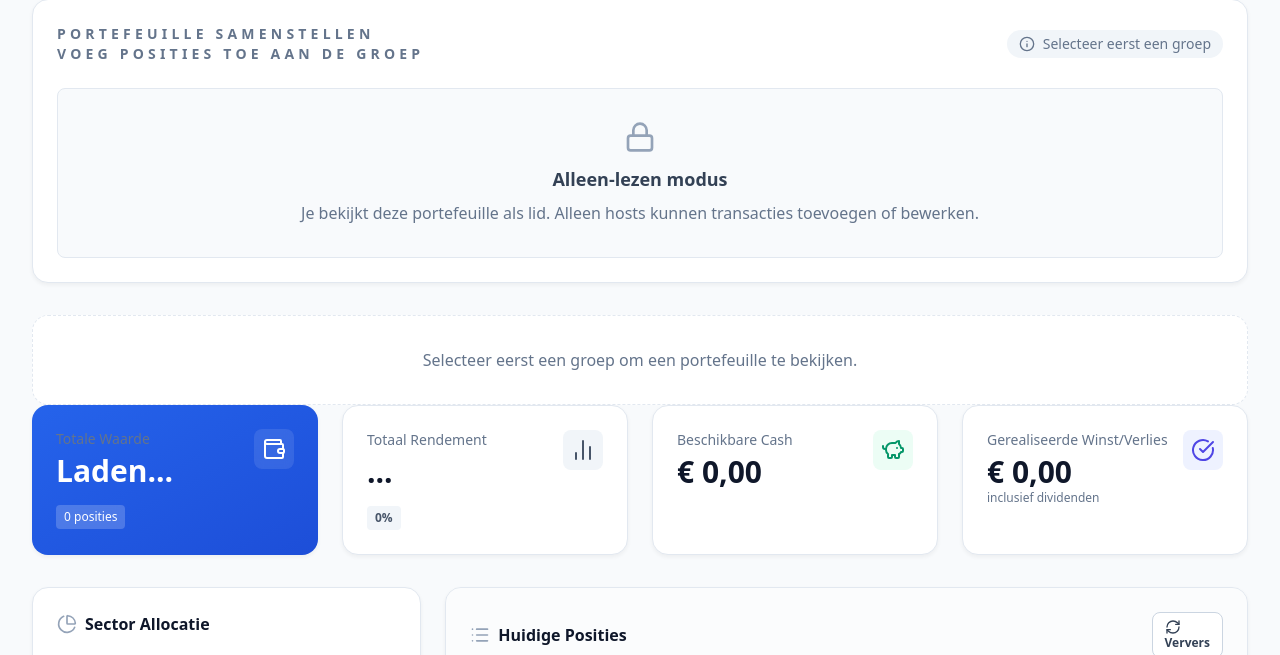
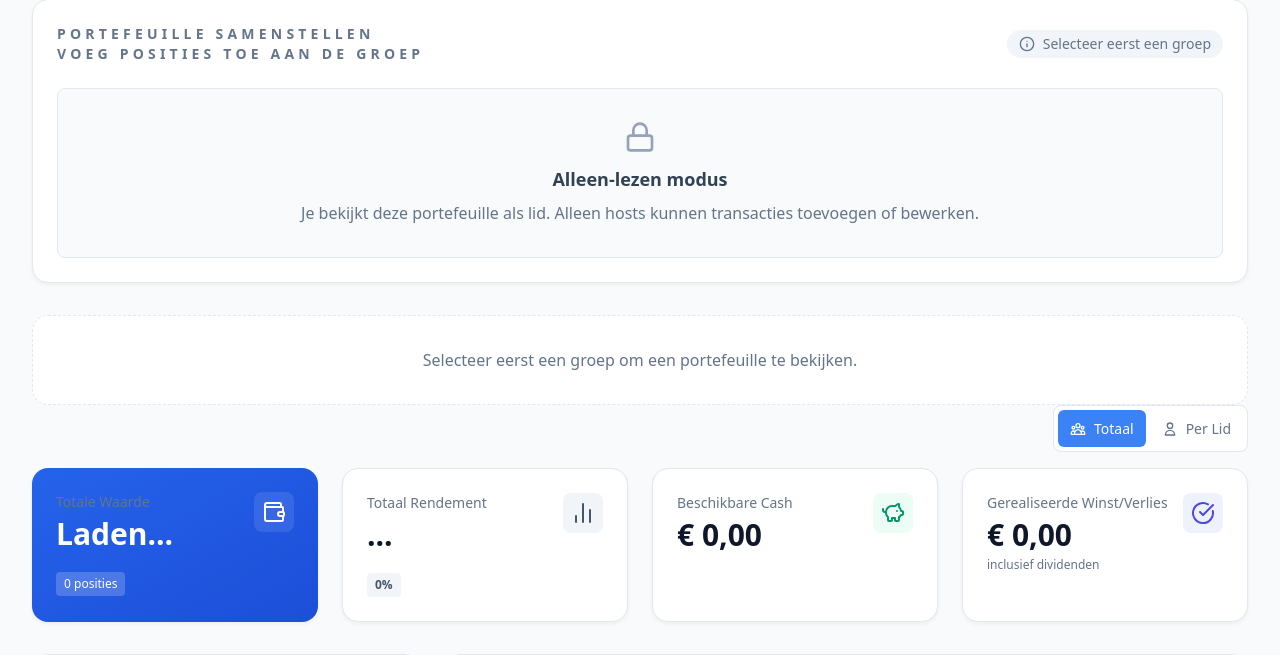
Before and after one commit to A-D-DBS-application/web-application-2025-group-16, a Flask app: page /portfolio in a window 1280 px wide. Shown: the part 194-849 px from the top of the page. Run offline with Flask 3, Linux system fonts and the light colour scheme; the visitor is signed in with stand-in values (Sample User, id 1); data that the repository does not hold is empty; some libraries are stand-ins or nearby versions.

Commit message:
Berekening per lid

````diff
--- a/templates/dashboard.html
+++ b/templates/dashboard.html
@@ -5,6 +5,45 @@
 {% block head_extras %}
 <script src="https://cdn.jsdelivr.net/npm/@supabase/supabase-js@2"></script>
 <script src="https://cdn.jsdelivr.net/npm/chart.js"></script>
+<style>
+    .view-toggle {
+        display: inline-flex;
+        background: white;
+        border: 1px solid #e2e8f0;
+        border-radius: 0.5rem;
+        padding: 0.25rem;
+        gap: 0.25rem;
+    }
+
+    .view-toggle-btn {
+        padding: 0.5rem 0.75rem;
+        border-radius: 0.375rem;
+        cursor: pointer;
+        transition: all 0.2s;
+        display: flex;
+        align-items: center;
+        gap: 0.5rem;
+        background: transparent;
+        border: none;
+        color: #64748b;
+        font-size: 0.875rem;
+        font-weight: 500;
+    }
+
+    .view-toggle-btn:hover {
+        background: #f8fafc;
+    }
+
+    .view-toggle-btn.active {
+        background: #3b82f6;
+        color: white;
+    }
+
+    .view-toggle-btn svg {
+        width: 1rem;
+        height: 1rem;
+    }
+</style>
 {% endblock %}
 
 {% block content %}
@@ -275,12 +314,31 @@
     <strong class="font-bold">Fout!</strong> <span id="error-text"></span>
 </div>
 
+<!-- View Toggle -->
+<div class="flex justify-end mb-4">
+    <div class="view-toggle">
+        <button class="view-toggle-btn active" id="view-total-btn" title="Totale waarde">
+            <svg xmlns="http://www.w3.org/2000/svg" fill="none" viewBox="0 0 24 24" stroke="currentColor">
+                <path stroke-linecap="round" stroke-linejoin="round" stroke-width="2" d="M17 20h5v-2a3 3 0 00-5.356-1.857M17 20H7m10 0v-2c0-.656-.126-1.283-.356-1.857M7 20H2v-2a3 3 0 015.356-1.857M7 20v-2c0-.656.126-1.283.356-1.857m0 0a5.002 5.002 0 019.288 0M15 7a3 3 0 11-6 0 3 3 0 016 0zm6 3a2 2 0 11-4 0 2 2 0 014 0zM7 10a2 2 0 11-4 0 2 2 0 014 0z" />
+            </svg>
+            <span>Totaal</span>
+        </button>
+        <button class="view-toggle-btn" id="view-per-member-btn" title="Waarde per lid">
+            <svg xmlns="http://www.w3.org/2000/svg" fill="none" viewBox="0 0 24 24" stroke="currentColor">
+                <path stroke-linecap="round" stroke-linejoin="round" stroke-width="2" d="M16 7a4 4 0 11-8 0 4 4 0 018 0zM12 14a7 7 0 00-7 7h14a7 7 0 00-7-7z" />
+            </svg>
+            <span>Per Lid</span>
+        </button>
+    </div>
+</div>
+
 <div class="grid grid-cols-1 md:grid-cols-4 gap-6 mb-8">
     <div class="glass-card p-6 bg-gradient-to-br from-blue-600 to-blue-700 text-white border-none">
         <div class="flex justify-between items-start">
             <div>
                 <p class="text-blue-100 text-sm font-medium mb-1">Totale Waarde</p>
                 <h2 id="total-value" class="text-3xl font-bold">Laden...</h2>
+                <p id="total-value-subtitle" class="text-blue-100 text-xs mt-1"></p>
             </div>
             <div class="p-2 bg-white/10 rounded-lg backdrop-blur-sm">
                 <i data-lucide="wallet" class="h-6 w-6 text-white"></i>
@@ -298,6 +356,7 @@
             <div>
                 <p class="text-slate-500 text-sm font-medium mb-1">Totaal Rendement</p>
                 <h2 id="total-gain" class="text-3xl font-bold text-slate-900">...</h2>
+                <p id="total-gain-subtitle" class="text-slate-400 text-xs mt-1"></p>
             </div>
             <div class="p-2 bg-slate-100 rounded-lg">
                 <i data-lucide="bar-chart-2" class="h-6 w-6 text-slate-600"></i>
@@ -328,6 +387,7 @@
             <div>
                 <p class="text-slate-500 text-sm font-medium mb-1">Gerealiseerde Winst/Verlies</p>
                 <h2 id="realized-profit" class="text-3xl font-bold text-slate-900">€ 0,00</h2>
+                <p id="realized-profit-subtitle" class="text-slate-400 text-xs mt-1"></p>
             </div>
             <div class="p-2 bg-indigo-50 rounded-lg">
                 <i data-lucide="check-circle" class="h-6 w-6 text-indigo-600"></i>
@@ -476,11 +536,9 @@
 
     const SUPABASE_URL = "{{ supabase_url }}";
     const SUPABASE_KEY = "{{ supabase_key }}";
-    // FIX: Renamed variable to avoid conflict with the library loaded in head
     const supabaseClient = window.supabase.createClient(SUPABASE_URL, SUPABASE_KEY);
     const ACTIVE_GROUP_ID = Number('{{ active_group.id if active_group else "" }}') || null;
 
-    // FIX: Added quotes and string comparison to fix syntax highlighting in VS Code
     const IS_HOST = "{{ 'true' if is_host else 'false' }}" === "true";
 
     const tickerInput = document.getElementById('ticker-input');
@@ -711,7 +769,6 @@
             }
         } catch (e) {
             console.error('FX refresh error:', e);
-            // Keep silent here; top-level toast already reports overall status
         }
     }
 
@@ -1016,6 +1073,7 @@
             if (em) em.classList.remove('hidden');
         }
     }
+
     async function augmentPortfolioCurrencies(rows) {
         if (!Array.isArray(rows) || rows.length === 0) return rows;
         const result = [];
@@ -1071,6 +1129,7 @@
         }
         return result;
     }
+
     async function fetchRealizedProfit() {
         try {
             if (!ACTIVE_GROUP_ID || !realizedProfitEl) return;
@@ -1189,36 +1248,28 @@
 
         lucide.createIcons();
 
-        // Totalen updaten (allemaal van server)
+        // Store raw totals
         const totals = data.totals || {};
-
-        document.getElementById('total-value').innerText = eur.format(totals.total_value_with_cash || 0);
+        rawTotals.totalValue = totals.total_value_with_cash || 0;
+        rawTotals.totalReturn = totals.total_return || 0;
+        rawTotals.returnPct = totals.return_percentage || 0;
+        rawTotals.realizedProfit = totals.realized || 0;
+
+        // Update displayed values based on current view mode
+        updateDisplayedValues();
+
+        // Update position count (not affected by view mode)
         document.getElementById('position-count').innerText = data.position_count || 0;
 
-        // Totaal Rendement
-        const totalReturn = totals.total_return || 0;
-        const returnPct = totals.return_percentage || 0;
-        const gainEl = document.getElementById('total-gain');
+        // Update gain badge color
         const badgeEl = document.getElementById('gain-badge');
-        const percentEl = document.getElementById('gain-percent');
-
-        if (gainEl) gainEl.innerText = eur.format(totalReturn);
-        if (percentEl) percentEl.innerText = (totalReturn >= 0 ? '+' : '') + returnPct.toFixed(2) + '%';
-
-        if (totalReturn >= 0) {
-            if (gainEl) gainEl.className = "text-3xl font-bold text-emerald-600";
+        if (rawTotals.totalReturn >= 0) {
             if (badgeEl) badgeEl.className = "mt-4 inline-flex items-center gap-1 px-2 py-1 rounded text-xs font-bold bg-emerald-100 text-emerald-700";
         } else {
-            if (gainEl) gainEl.className = "text-3xl font-bold text-rose-600";
             if (badgeEl) badgeEl.className = "mt-4 inline-flex items-center gap-1 px-2 py-1 rounded text-xs font-bold bg-rose-100 text-rose-700";
         }
 
-        // Gerealiseerde Winst
-        const realizedProfit = totals.realized || 0;
-        if (realizedProfitEl) {
-            realizedProfitEl.textContent = eur.format(realizedProfit);
-            realizedProfitEl.className = 'text-3xl font-bold ' + (realizedProfit >= 0 ? 'text-emerald-600' : 'text-rose-600');
-        }
+        // Update realized count
         if (realizedCountEl) {
             const parts = [];
             if (totals.dividends > 0) parts.push(`+${eur.format(totals.dividends)} dividend`);
@@ -1252,13 +1303,10 @@
         positions.forEach(item => {
             const qty = Number(item.quantity || 0);
             const price = Number(item.current_price || 0);
-            // Gebruik avg_price als kostprijs (fallback naar current_price als geen avg)
             const avgPriceCurrency = Number(item.avg_price || item.current_price || 0);
-            // transactiekost wordt in de meeste flows opgeslagen in handelsvaluta -> converteer via wisselkoers
             const feeCurrency = Number(item.transactiekost || 0);
             const wk = Number(item.wisselkoers) || 1;
 
-            // Converteer alles naar EUR voor juiste sommen en percentages
             const priceEur = (wk && wk > 0) ? (price / wk) : price;
             const avgEur = (wk && wk > 0) ? (avgPriceCurrency / wk) : avgPriceCurrency;
             const feeEur = (wk && wk > 0) ? (feeCurrency / wk) : feeCurrency;
@@ -1309,7 +1357,6 @@
                     return '—';
                 })()}</td>
                         <td class="px-6 py-4 text-right text-slate-600">${(function () {
-                    // Prijs in EUR
                     const wk = Number(item.wisselkoers) || 1;
                     const cur = String(item.munt || item.currency || '').toUpperCase();
                     const priceEur = (wk && wk > 0) ? (Number(item.current_price || 0) / wk) : Number(item.current_price || 0);
@@ -1326,7 +1373,7 @@
                                 <button type="button" class="p-1.5 rounded-lg text-purple-600 hover:bg-purple-50 ai-analyze-stock" data-ticker="${attrTicker}" title="AI Analyse">
                                     <i data-lucide="bot" class="h-5 w-5"></i>
                                 </button>
-                                <a
+
                                     class="px-3 py-1.5 rounded-lg bg-slate-100 text-slate-700 text-xs font-semibold hover:bg-slate-200"
                                     href="/transactions?port_id=${rowId}"
                                     title="Bekijk transacties">
@@ -1460,9 +1507,6 @@
         formStatusEl.className = 'quote-pill ' + (colors[type] || colors.info);
     }
 
-    // Global toast helper (fixed position). Returns { close() }.
-    // durationMs: 0 => sticky until close(); default 2000ms.
-    // spinning: when true, shows a rotating refresh icon.
     function showToast(message, type = 'info', durationMs = 2000, spinning = false) {
         const root = document.getElementById('toast-root');
         if (!root) return;
@@ -1598,7 +1642,6 @@
             } else if (t === 'SELL' || t === 'PAYOUT') {
                 transactionCost = (qty * tradePrice) - finalProvided;
             } else {
-                // DIVIDEND: geen kostenvergelijking; laat kostenveld ongemoeid
             }
         }
         let selectedCurrency = (currencyInput?.value || lastQuote?.currency || 'EUR').trim().toUpperCase();
@@ -1668,7 +1711,6 @@
                 return;
             }
         } else if (t === 'DIVIDEND') {
-            // Dividend: gebruik opgegeven totalen; fallback naar qty*price als totaal ontbreekt
             const eurInput = document.getElementById('final-total-eur');
             const totalLocalInputVal = parseFloat(finalTotalInput?.value || '0') || 0;
             const totalEurInputVal = parseFloat(eurInput?.value || '0') || 0;
@@ -1683,13 +1725,11 @@
                 setFormStatus('Ongeldige wisselkoers of totaalbedrag.', 'error');
                 return;
             }
-            // Koers afleiden uit het totaal zodat Waarde(€) gelijk blijft aan Totaal (€)
             if (qty > 0) {
                 const localTotal = isEur ? totalEur : (wkVal > 0 ? (totalEur * wkVal) : 0);
                 tradePrice = (localTotal / qty);
 }
 }
-
     const dateStr = (transactionDateInput?.value || '').trim() || '—';
     const typeLabelMap = { BUY: 'Aankoop', SELL: 'Verkoop', DIVIDEND: 'Dividend', PAYOUT: 'Uitbetaling' };
     const typeLabel = typeLabelMap[t] || t;
@@ -2522,6 +2562,7 @@
 }
 
 fetchPortfolio();
+
 class TickerAutocomplete {
     constructor(inputElement, dropdownElement) {
         this.input = inputElement;
@@ -2534,7 +2575,6 @@
     }
 
     init() {
-            // Input event met debouncing
         this.input.addEventListener('input', (e) => {
             clearTimeout(this.debounceTimer);
             this.debounceTimer = setTimeout(() => {
@@ -2542,7 +2582,6 @@
             }, 300);
         });
 
-            // Keyboard navigatie
         this.input.addEventListener('keydown', (e) => {
             if (!this.dropdown.classList.contains('active')) return;
 
@@ -2567,14 +2606,12 @@
             }
         });
 
-            // Close bij klikken buiten dropdown
         document.addEventListener('click', (e) => {
             if (!this.input.contains(e.target) && !this.dropdown.contains(e.target)) {
                 this.hideDropdown();
             }
         });
 
-            // Focus event
         this.input.addEventListener('focus', () => {
             if (this.results.length > 0) {
                 this.showDropdown();
@@ -2637,7 +2674,6 @@
         this.dropdown.innerHTML = html;
         this.dropdown.classList.add('active');
 
-            // Click handlers
         this.dropdown.querySelectorAll('.autocomplete-item').forEach((item, index) => {
             item.addEventListener('click', () => {
                 this.selectTicker(results[index]);
@@ -2697,11 +2733,9 @@
     }
 }
 
-    // INITIALISEER AUTOCOMPLETE
 let tickerAutocomplete = null;
 
 if (tickerInput) {
-        // Maak dropdown element
     let autocompleteDropdown = document.getElementById('ticker-autocomplete-dropdown');
     if (!autocompleteDropdown) {
         autocompleteDropdown = document.createElement('div');
@@ -2717,5 +2751,93 @@
     console.log('✅ Autocomplete initialized');
 }
 
+// =============================================================================
+// VIEW MODE TOGGLE (TOTAAL vs PER LID)
+// =============================================================================
+
+let viewMode = 'total';
+let memberCount = 1;
+let rawTotals = {
+    totalValue: 0,
+    totalReturn: 0,
+    returnPct: 0,
+    realizedProfit: 0
+};
+
+async function fetchMemberCount() {
+    if (!ACTIVE_GROUP_ID) return 1;
+
+    try {
+        const response = await fetch(`/api/groups/${ACTIVE_GROUP_ID}/member_count`);
+        const data = await response.json();
+
+        if (response.ok && data.member_count) {
+            memberCount = data.member_count;
+            return memberCount;
+        }
+    } catch (error) {
+        console.error('Error fetching member count:', error);
+    }
+
+    return 1;
+}
+
+function updateDisplayedValues() {
+    const divisor = viewMode === 'per_member' ? memberCount : 1;
+    const subtitle = viewMode === 'per_member' ? `(${memberCount} leden)` : '';
+
+    const totalValueEl = document.getElementById('total-value');
+    const totalValueSubtitle = document.getElementById('total-value-subtitle');
+    if (totalValueEl) {
+        totalValueEl.textContent = eur.format(rawTotals.totalValue / divisor);
+    }
+    if (totalValueSubtitle) {
+        totalValueSubtitle.textContent = subtitle;
+    }
+
+    const totalGainEl = document.getElementById('total-gain');
+    const totalGainSubtitle = document.getElementById('total-gain-subtitle');
+    if (totalGainEl) {
+        const displayValue = rawTotals.totalReturn / divisor;
+        totalGainEl.textContent = eur.format(displayValue);
+        totalGainEl.className = 'text-3xl font-bold ' + (displayValue >= 0 ? 'text-emerald-600' : 'text-rose-600');
+    }
+    if (totalGainSubtitle) {
+        totalGainSubtitle.textContent = subtitle;
+    }
+
+    const realizedProfitEl = document.getElementById('realized-profit');
+    const realizedProfitSubtitle = document.getElementById('realized-profit-subtitle');
+    if (realizedProfitEl) {
+        const displayValue = rawTotals.realizedProfit / divisor;
+        realizedProfitEl.textContent = eur.format(displayValue);
+        realizedProfitEl.className = 'text-3xl font-bold ' + (displayValue >= 0 ? 'text-emerald-600' : 'text-rose-600');
+    }
+    if (realizedProfitSubtitle) {
+        realizedProfitSubtitle.textContent = subtitle;
+    }
+
+    const percentEl = document.getElementById('gain-percent');
+    if (percentEl) {
+        percentEl.textContent = (rawTotals.totalReturn >= 0 ? '+' : '') + rawTotals.returnPct.toFixed(2) + '%';
+    }
+}
+
+document.getElementById('view-total-btn')?.addEventListener('click', function() {
+    viewMode = 'total';
+    this.classList.add('active');
+    document.getElementById('view-per-member-btn')?.classList.remove('active');
+    updateDisplayedValues();
+});
+
+document.getElementById('view-per-member-btn')?.addEventListener('click', function() {
+    viewMode = 'per_member';
+    this.classList.add('active');
+    document.getElementById('view-total-btn')?.classList.remove('active');
+    updateDisplayedValues();
+});
+
+fetchMemberCount();
 </script>
 {% endblock %}
+```
````
Also changed, not shown: routes/transacties.py (+22 -1 lines). Lines whose indentation alone changed are shown as unchanged.
